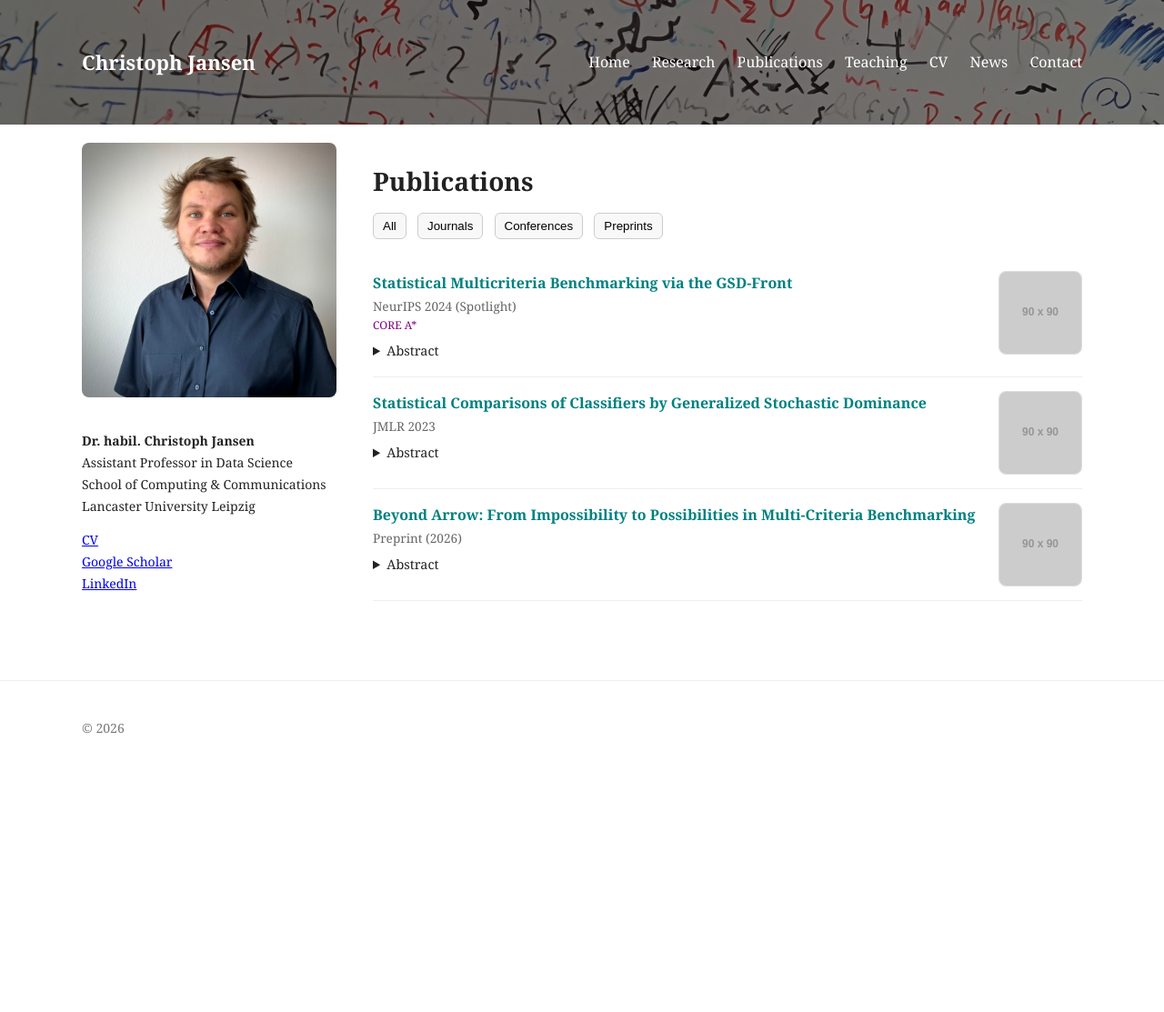
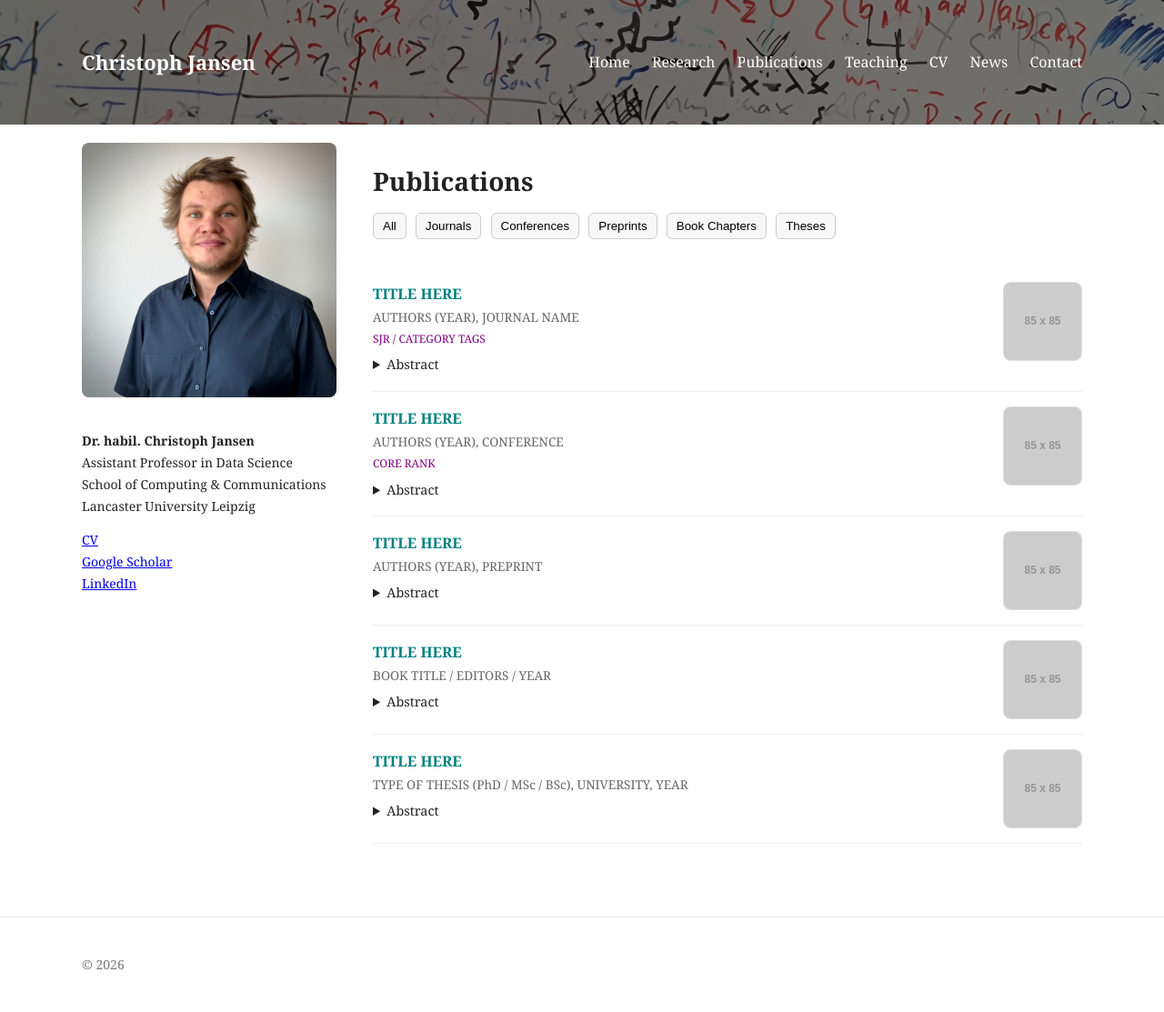
Before and after one commit to jansenc/jansenc.github.io, a Jekyll site: the page built from publications/index.md, in a window 1280 px wide. Shown: the whole page at 91% size. Built offline with Jekyll 4.4.1, drawn with Linux system fonts in a browser that asks for light colours; before the commit the page ends 900 px from its top, so only the background shows below that.

Commit message:
Update index.md

```diff
--- a/publications/index.md
+++ b/publications/index.md
@@ -12,15 +12,18 @@ permalink: /publications/
   <button onclick="filterPubs('journal')">Journals</button>
   <button onclick="filterPubs('conference')">Conferences</button>
   <button onclick="filterPubs('preprint')">Preprints</button>
+  <button onclick="filterPubs('book')">Book Chapters</button>
+  <button onclick="filterPubs('thesis')">Theses</button>
 </div>
 
 <style>
 .filter-bar {
-  margin-bottom: 20px;
+  margin-bottom: 25px;
 }
 
 .filter-bar button {
-  margin-right: 8px;
+  margin-right: 6px;
+  margin-bottom: 6px;
   padding: 6px 10px;
   border: 1px solid #ccc;
   background: #f8f8f8;
@@ -31,8 +34,8 @@ permalink: /publications/
 .pub {
   display: flex;
   justify-content: space-between;
-  gap: 15px;
-  padding: 15px 0;
+  gap: 18px;
+  padding: 16px 0;
   border-bottom: 1px solid #eee;
 }
 
@@ -53,11 +56,12 @@ permalink: /publications/
 .pub-tags {
   font-size: 0.75em;
   color: purple;
+  margin-top: 3px;
 }
 
 .pub img {
-  width: 90px;
-  height: 90px;
+  width: 85px;
+  height: 85px;
   object-fit: cover;
   border-radius: 8px;
   border: 1px solid #ddd;
@@ -73,49 +77,83 @@ details {
 }
 </style>
 
-<!-- PUBLICATION LIST -->
+<!-- ===================== -->
+<!-- TEMPLATE BLOCK -->
+<!-- ===================== -->
 
-<div class="pub conference">
+<!-- JOURNAL PAPER -->
+<div class="pub journal">
   <div class="pub-left">
-    <div class="pub-title">Statistical Multicriteria Benchmarking via the GSD-Front</div>
-    <div class="pub-meta">NeurIPS 2024 (Spotlight)</div>
-    <div class="pub-tags">CORE A*</div>
+    <div class="pub-title">TITLE HERE</div>
+    <div class="pub-meta">AUTHORS (YEAR), JOURNAL NAME</div>
+    <div class="pub-tags">SJR / CATEGORY TAGS</div>
 
     <details>
       <summary>Abstract</summary>
-      Method for comparing machine learning algorithms via statistical multicriteria evaluation...
+      ABSTRACT TEXT HERE
     </details>
   </div>
-  <img src="https://via.placeholder.com/90" alt="paper image">
+  <img src="https://via.placeholder.com/85" alt="paper image">
 </div>
 
-<div class="pub journal">
+<!-- CONFERENCE PAPER -->
+<div class="pub conference">
   <div class="pub-left">
-    <div class="pub-title">Statistical Comparisons of Classifiers by Generalized Stochastic Dominance</div>
-    <div class="pub-meta">JMLR 2023</div>
+    <div class="pub-title">TITLE HERE</div>
+    <div class="pub-meta">AUTHORS (YEAR), CONFERENCE</div>
+    <div class="pub-tags">CORE RANK</div>
 
     <details>
       <summary>Abstract</summary>
-      We introduce a framework for comparing classifiers using stochastic dominance...
+      ABSTRACT TEXT HERE
     </details>
   </div>
-  <img src="https://via.placeholder.com/90" alt="paper image">
+  <img src="https://via.placeholder.com/85" alt="paper image">
 </div>
 
+<!-- PREPRINT -->
 <div class="pub preprint">
   <div class="pub-left">
-    <div class="pub-title">Beyond Arrow: From Impossibility to Possibilities in Multi-Criteria Benchmarking</div>
-    <div class="pub-meta">Preprint (2026)</div>
+    <div class="pub-title">TITLE HERE</div>
+    <div class="pub-meta">AUTHORS (YEAR), PREPRINT</div>
 
     <details>
       <summary>Abstract</summary>
-      This work generalizes Arrow-type impossibility results into constructive benchmarking settings...
+      ABSTRACT TEXT HERE
     </details>
   </div>
-  <img src="https://via.placeholder.com/90" alt="paper image">
+  <img src="https://via.placeholder.com/85" alt="paper image">
 </div>
 
-<!-- JS FILTER -->
+<!-- BOOK CHAPTER -->
+<div class="pub book">
+  <div class="pub-left">
+    <div class="pub-title">TITLE HERE</div>
+    <div class="pub-meta">BOOK TITLE / EDITORS / YEAR</div>
+
+    <details>
+      <summary>Abstract</summary>
+      ABSTRACT OR DESCRIPTION HERE
+    </details>
+  </div>
+  <img src="https://via.placeholder.com/85" alt="book cover">
+</div>
+
+<!-- THESIS -->
+<div class="pub thesis">
+  <div class="pub-left">
+    <div class="pub-title">TITLE HERE</div>
+    <div class="pub-meta">TYPE OF THESIS (PhD / MSc / BSc), UNIVERSITY, YEAR</div>
+
+    <details>
+      <summary>Abstract</summary>
+      ABSTRACT OR SUMMARY HERE
+    </details>
+  </div>
+  <img src="https://via.placeholder.com/85" alt="thesis image">
+</div>
+
+<!-- FILTER SCRIPT -->
 <script>
 function filterPubs(type) {
   let pubs = document.getElementsByClassName("pub");
```
